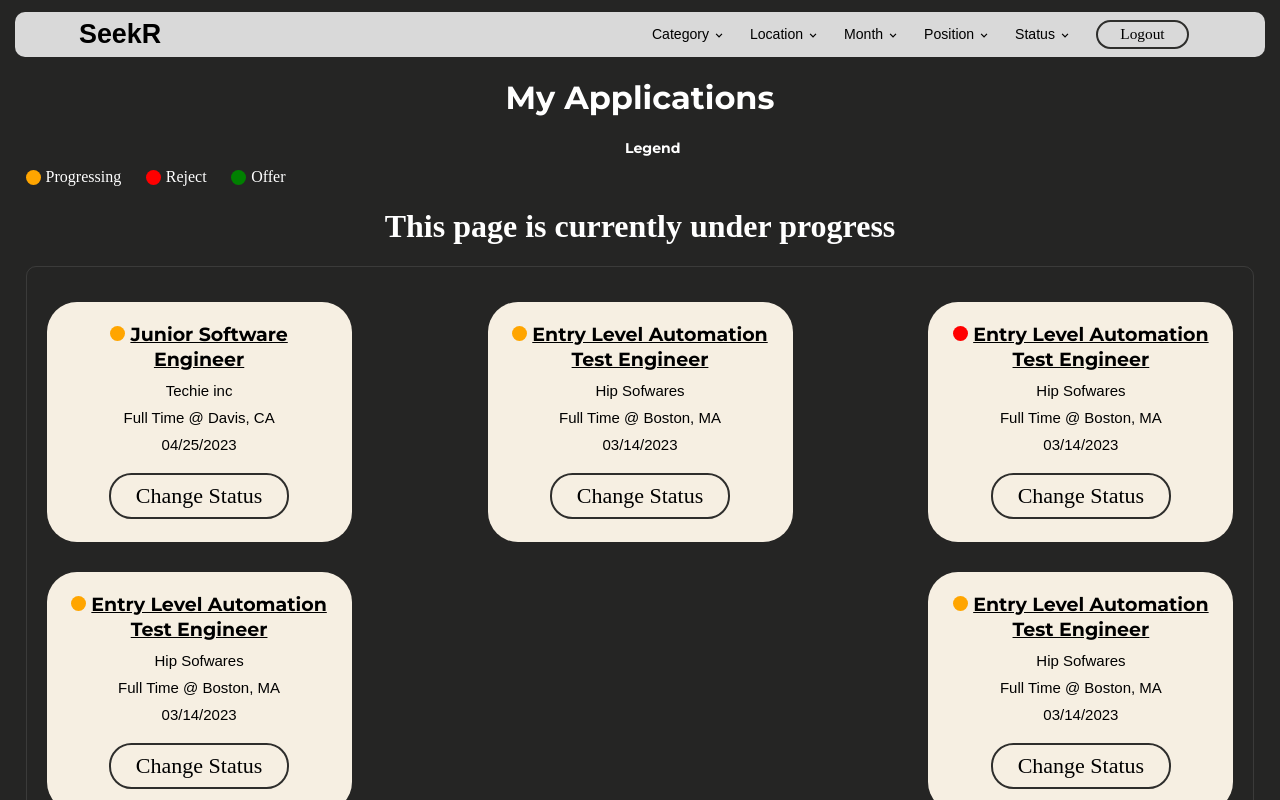
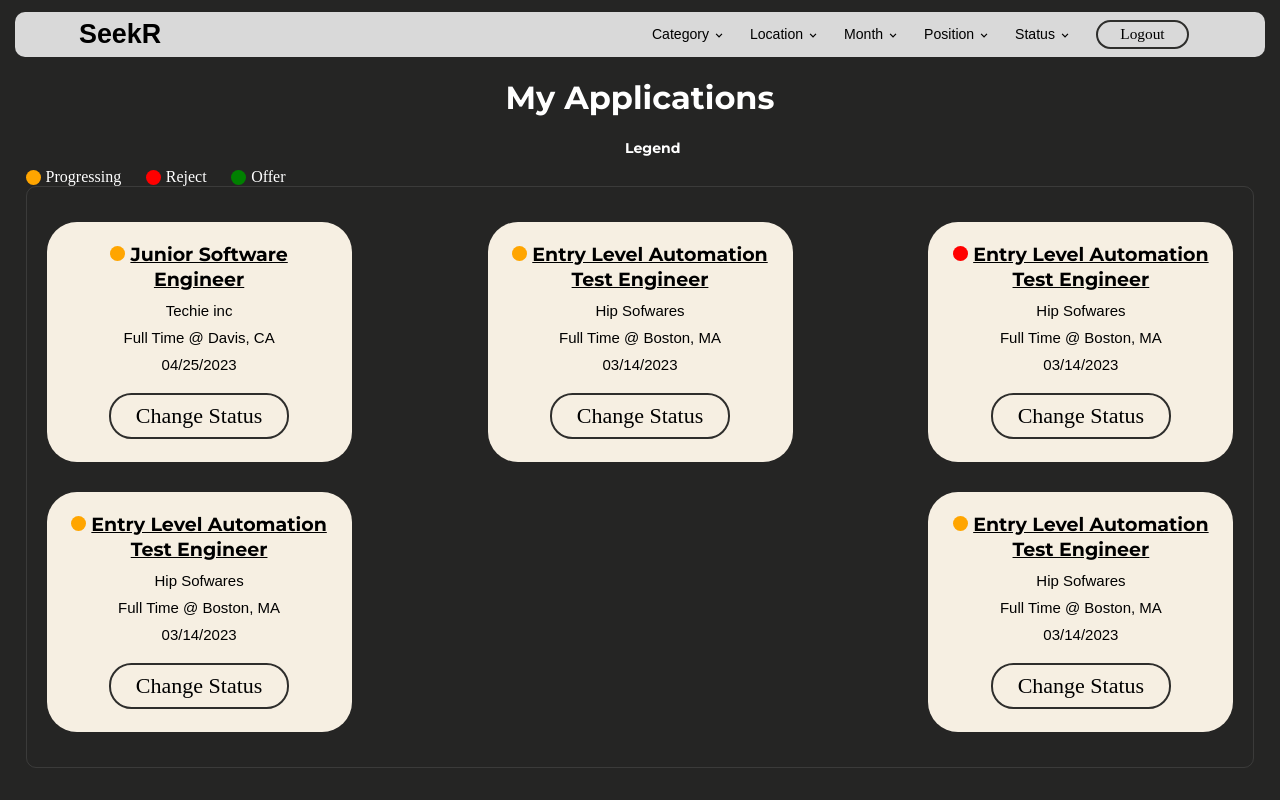
Before and after one commit to jSunpayco/seekr, a React (Vite) app: page /jobs in a window 1280 px wide. Built offline with nearby package versions, Linux system fonts and the light colour scheme.

Commit message:
Remove note in job apps

```diff
--- a/src/pages/Jobs/jobs.module.scss
+++ b/src/pages/Jobs/jobs.module.scss
@@ -4,12 +4,6 @@
     margin: 0;
     padding: 0;
     border: 0;
-}
-
-.warning{
-    color: white;
-    text-align: center;
-    width: 100%;
 }
 
 .pageTitle{
--- a/src/pages/Jobs/jobs.tsx
+++ b/src/pages/Jobs/jobs.tsx
@@ -100,8 +100,6 @@ const Jobs = () => {
             <h2 className={styles.legendTitle}>Legend</h2>
             <div className={styles.legendContainer}>{legendItems()}</div>
 
-            <h1 className={styles.warning}>This page is currently under progress</h1>
-
             <div className={styles.jobsGrid}>
                 {jobsContainer()}
             </div>
```
